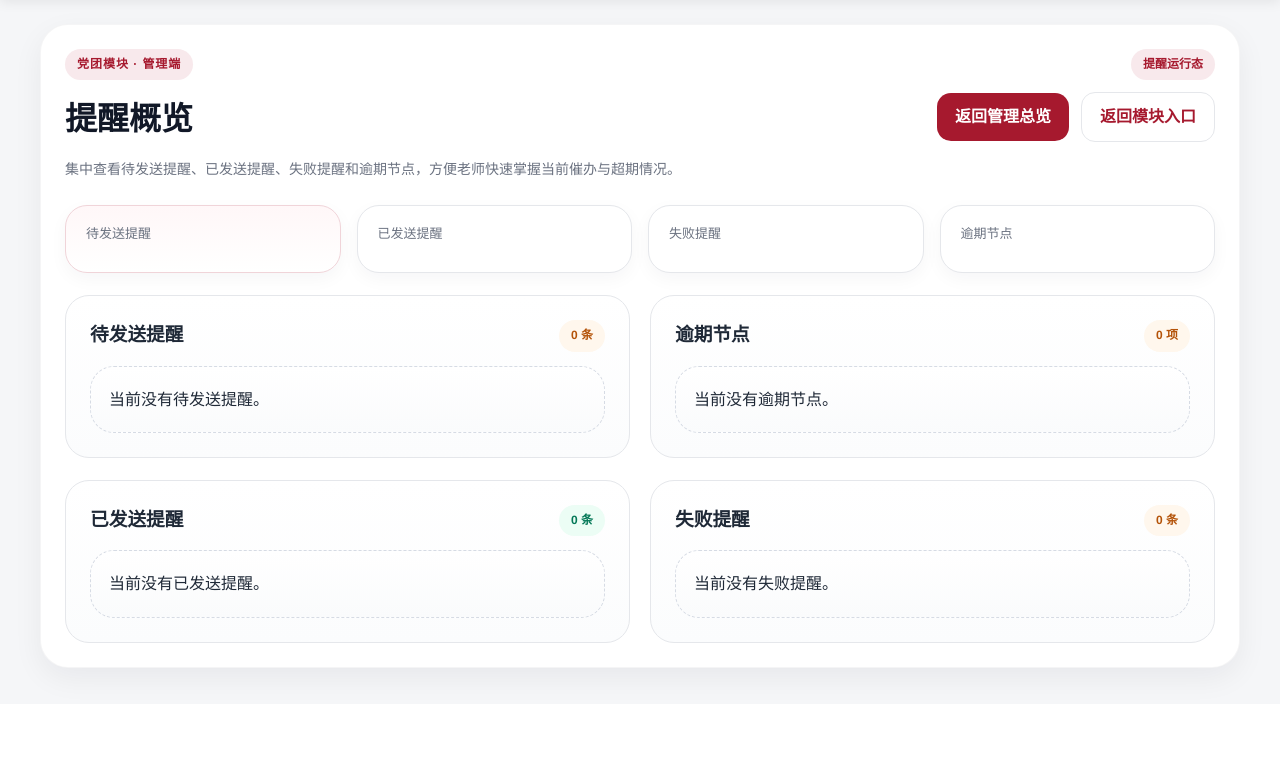
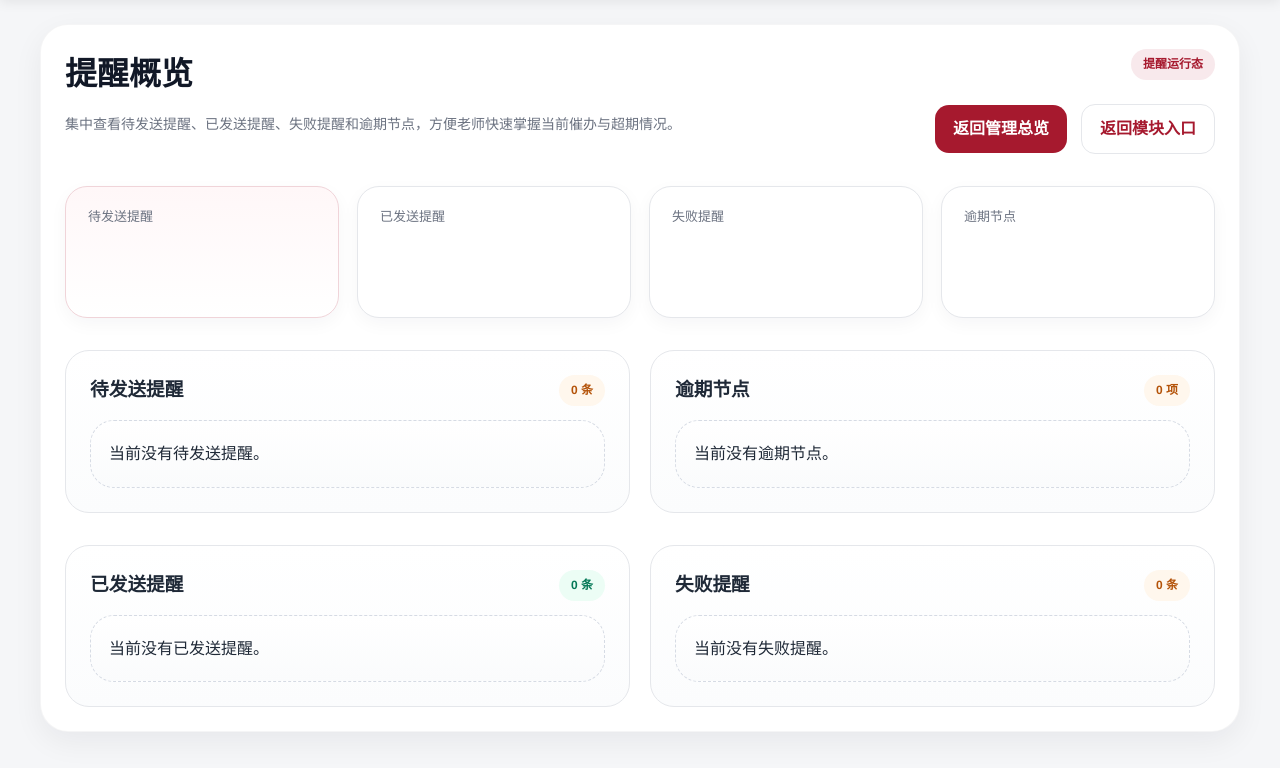
Before and after one commit to ISE-RUC/ISE, a Django app: template templates/party/admin_reminders.html in a window 1280 px wide. Shown: the part 116-884 px from the top of the page. Before the commit the page ends 806 px from the top, so only its background shows below. Run offline with Django 4.2, Linux system fonts and the light colour scheme; the template is opened without the code that fills it, so the values that code supplies are empty.

Commit message:
feat(party): refresh party admin workspace layouts
# Conflicts:
#	static/css/main.css
#	templates/base.html
#	templates/party/admin_approvals.html
#	templates/party/admin_dashboard.html
#	templates/party/admin_import.html
#	templates/party/admin_member_detail.html
#	templates/party/admin_members.html
#	templates/party/admin_reminders.html
#	templates/party/admin_rules.html

```diff
--- a/static/css/main.css
+++ b/static/css/main.css
@@ -252,7 +252,7 @@ main {
 .action-bar{
     display:flex;
     align-items:center;
-    gap:12px;
+    gap:14px;
     flex-wrap:wrap;
 }
 
@@ -260,10 +260,11 @@ main {
     display:flex;
     align-items:flex-start;
     justify-content:space-between;
-    gap:20px;
+    gap:28px;
 }
 .party-hero-main{
     min-width:0;
+    flex:1 1 auto;
 }
 .party-eyebrow{
     display:inline-block;
@@ -284,20 +285,27 @@ main {
     display:flex;
     flex-direction:column;
     align-items:flex-end;
-    gap:12px;
+    gap:16px;
     flex:0 0 auto;
+    min-width:220px;
+}
+.party-hero-side .action-bar{
+    justify-content:flex-end;
+    margin-top:8px;
 }
 .party-ghost-btn{
     border:1px solid var(--line);
     background:#fff;
 }
 .party-summary-grid{
+    display:grid;
     grid-template-columns:repeat(4, minmax(0,1fr));
+    gap:18px;
 }
 .party-page-shell{
     display:flex;
     flex-direction:column;
-    gap:22px;
+    gap:32px;
 }
 .party-page-block{
     border:1px solid var(--line);
@@ -312,19 +320,20 @@ main {
 .party-inline-meta{
     display:flex;
     flex-wrap:wrap;
-    gap:10px;
-    margin-top:12px;
+    gap:12px;
+    margin-top:16px;
 }
 .party-inline-chip{
     display:inline-flex;
     align-items:center;
     gap:6px;
-    padding:8px 12px;
+    padding:9px 14px;
     border-radius:999px;
     background:#fff;
     border:1px solid var(--line);
     color:#374151;
     font-size:13px;
+    line-height:1.2;
 }
 .rules-grid{
     display:grid;
@@ -382,8 +391,9 @@ main {
 .filter-bar{
     display:grid;
     grid-template-columns:repeat(auto-fit, minmax(180px, 1fr));
-    gap:14px 16px;
-    padding:18px;
+    gap:18px 18px;
+    padding:22px;
+    margin-top:10px;
     border:1px solid var(--line);
     border-radius:22px;
     background:linear-gradient(180deg, #ffffff 0%, #fafbfc 100%);
@@ -422,8 +432,9 @@ main {
 .filter-actions{
     display:flex;
     align-items:flex-end;
-    gap:12px;
+    gap:16px;
     flex-wrap:wrap;
+    padding-top:4px;
 }
 .inline-form{
     display:flex;
@@ -451,8 +462,10 @@ main {
 }
 .tab-bar{
     display:flex;
-    gap:10px;
+    gap:12px;
     flex-wrap:wrap;
+    margin-top:6px;
+    margin-bottom:2px;
 }
 .tab-link{
     padding:10px 14px;
@@ -715,14 +728,18 @@ main {
 }
 .dashboard-summary{
     display:grid;
-    gap:16px;
+    gap:18px;
 }
 .summary-item{
     border:1px solid var(--line);
     border-radius:22px;
     background:#fff;
-    padding:18px 20px;
+    padding:20px 22px;
+    min-height:132px;
     box-shadow:0 6px 18px rgba(15,23,42,.04);
+    display:flex;
+    flex-direction:column;
+    justify-content:space-between;
 }
 .summary-emphasis{
     background:linear-gradient(180deg, #fff7f8 0%, #fff 100%);
@@ -731,10 +748,10 @@ main {
 .summary-label{
     font-size:13px;
     color:var(--muted);
-    margin-bottom:10px;
+    margin-bottom:12px;
 }
 .summary-value{
-    font-size:34px;
+    font-size:36px;
     line-height:1;
     font-weight:800;
     color:#111827;
--- a/templates/base.html
+++ b/templates/base.html
@@ -5,7 +5,7 @@
     <meta charset="UTF-8">
     <meta name="viewport" content="width=device-width, initial-scale=1.0">
     <title>{% block title %}学院学生综合服务与党团管理平台{% endblock %}</title>
-    <link rel="stylesheet" href="{% static 'css/main.css' %}?v=20260523-1">
+    <link rel="stylesheet" href="{% static 'css/main.css' %}?v=20260525-2">
 </head>
 <body>
     <header>
--- a/templates/party/admin_approvals.html
+++ b/templates/party/admin_approvals.html
@@ -5,7 +5,6 @@
     <div class="party-page-shell">
         <div class="party-hero">
             <div class="party-hero-main">
-                <div class="party-eyebrow">党团模块 · 管理端</div>
                 <h1 class="hero-title party-hero-title">审批工作台</h1>
                 <p class="hero-desc">集中处理待审批任务、核对材料齐备度、查看成员上下文和历史链路，尽量把决策所需信息收敛在同一页面内。</p>
                 <div class="party-inline-meta">
--- a/templates/party/admin_dashboard.html
+++ b/templates/party/admin_dashboard.html
@@ -4,7 +4,6 @@
 <section class="card">
     <div class="party-hero">
         <div class="party-hero-main">
-            <div class="party-eyebrow">党团模块 · 管理端</div>
             <h1 class="hero-title party-hero-title">党团事务管理端</h1>
             <p class="hero-desc">
                 这里集中查看流程统计、待审批任务、提醒状态与批量操作入口，便于老师把握党团事务办理整体情况。
--- a/templates/party/admin_import.html
+++ b/templates/party/admin_import.html
@@ -5,7 +5,6 @@
     <div class="party-page-shell">
         <div class="party-hero">
             <div class="party-hero-main">
-                <div class="party-eyebrow">党团模块 · 管理端</div>
                 <h1 class="hero-title party-hero-title">批量导入导出</h1>
                 <p class="hero-desc">使用 Excel 批量维护学生当前党团流程状态，并导出系统中的成员进度、审批记录和线下核对清单。</p>
                 <div class="party-inline-meta">
--- a/templates/party/admin_member_detail.html
+++ b/templates/party/admin_member_detail.html
@@ -5,7 +5,6 @@
     <div class="party-page-shell">
         <div class="party-hero">
             <div class="party-hero-main">
-                <div class="party-eyebrow">党团模块 · 管理端</div>
                 <h1 class="hero-title party-hero-title">成员详情</h1>
                 <p class="hero-desc">查看单个成员的阶段进度、材料版本和审批链路，减少在列表页、审批页和历史页之间来回切换。</p>
             </div>
--- a/templates/party/admin_members.html
+++ b/templates/party/admin_members.html
@@ -5,7 +5,6 @@
     <div class="party-page-shell">
         <div class="party-hero">
             <div class="party-hero-main">
-                <div class="party-eyebrow">党团模块 · 管理端</div>
                 <h1 class="hero-title party-hero-title">成员列表</h1>
                 <p class="hero-desc">集中查看学生党团档案、当前阶段、节点进度和待审批数量，方便老师快速定位需要跟进的成员。</p>
             </div>
--- a/templates/party/admin_reminders.html
+++ b/templates/party/admin_reminders.html
@@ -5,7 +5,6 @@
     <div class="party-page-shell">
         <div class="party-hero">
             <div class="party-hero-main">
-                <div class="party-eyebrow">党团模块 · 管理端</div>
                 <h1 class="hero-title party-hero-title">提醒概览</h1>
                 <p class="hero-desc">集中查看待发送提醒、已发送提醒、失败提醒和逾期节点，方便老师快速掌握当前催办与超期情况。</p>
             </div>
--- a/templates/party/admin_rules.html
+++ b/templates/party/admin_rules.html
@@ -5,7 +5,6 @@
     <div class="party-page-shell">
         <div class="party-hero">
             <div class="party-hero-main">
-                <div class="party-eyebrow">党团模块 · 管理端</div>
                 <h1 class="hero-title party-hero-title">流程规则配置</h1>
                 <p class="hero-desc">统一维护节点定义、材料类型和节点材料要求。这里的配置会直接影响学生端材料提交和管理端审批流转。</p>
                 <div class="party-inline-meta">
```
Also changed, not shown: apps/party/views.py (+9 -3 lines).
